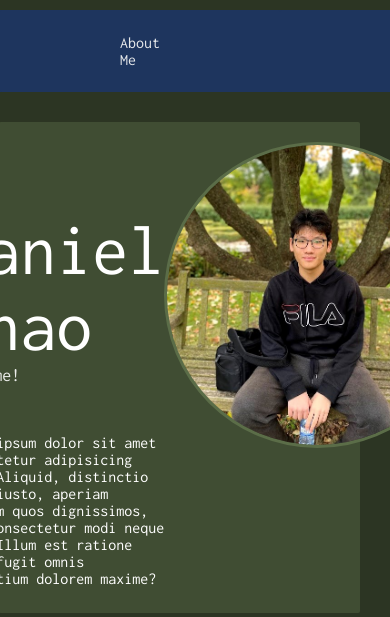
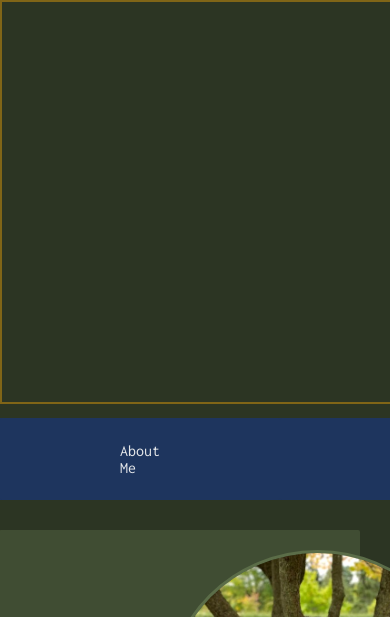
Before and after one commit to P-nguin/P-nguin.github.io, a plain HTML site: page index.html in a window 390 px wide. Shown: the top 617 px of the page. Drawn offline with Linux system fonts and the light colour scheme.

Commit message:
working on responsive splash thing

```diff
--- a/index.html
+++ b/index.html
@@ -12,7 +12,12 @@
     <link rel="stylesheet" href="styles/general.css">
     <link rel="stylesheet" href="styles/introduction.css">
 </head>
-<body class="page">
+<body class="page" id="page">
+
+    <canvas height="400px" width="800px" class="landingPageResponsive" id="landingPageResponsive">
+
+    </canvas>
+
     <div class="toolbar">
         <div class="toolbarOption" type="button" onclick="location.href='index.html'">
             <p class="toolbarText"> About Me</p>
--- /dev/null
+++ b/js/index.js
@@ -0,0 +1,15 @@
+const page = document.getElementById("page");
+let pageWidth = screen.width, pageHeight = screen.height;
+
+window.addEventListener("resize", resizePage());
+
+function resizePage() {
+    pageWidth = screen.width, pageHeight = screen.height;
+}
+
+const canvas = document.getElementById("landingPageResponsive");
+const ctx = canvas.getContext("2d");
+
+let canvasWidth = canvas.width, canvasHeight = canvas.height;
+console.log(pageWidth + " " + pageHeight);
+console.log(canvasWidth + " " + canvasHeight);
--- a/styles/introduction.css
+++ b/styles/introduction.css
@@ -1,8 +1,14 @@
 .page {
-    height: 50000px;
+    height: 5000px;
     margin: 0px 0px 0px 0px;
 
     background-color: #2c3523;
+}
+
+.landingPageResponsive {
+    border-style: solid;
+    border-color: #806517;
+    border-width: 2px;
 }
 
 .landingPageVideoContainer {
```
